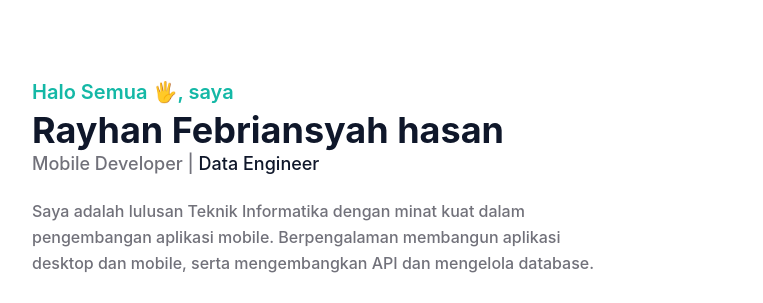
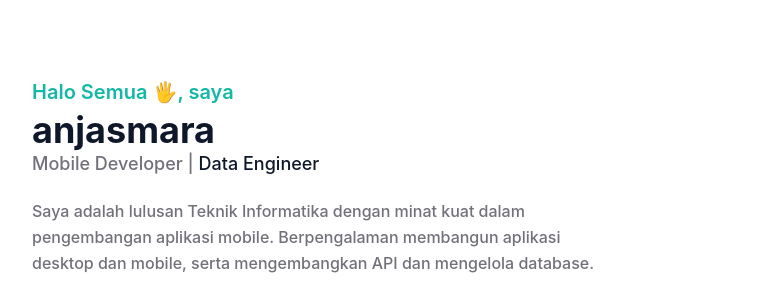
Before and after one commit to cyberDev890/porto, a website: page index.html in a window 1280 px wide. Shown: the part 125-428 px from the top of the page, 0-763 px from the left. Drawn offline with Linux system fonts and the light colour scheme.

Commit message:
Force Vercel redeploy with correct user

```diff
--- a/index.html
+++ b/index.html
@@ -56,7 +56,7 @@
         <div class="flex flex-wrap">
             <div class="self-center w-full px-4 lg:w-1/2">
                 <h1 class="text-base font-semibold text-primary md:text-xl">Halo Semua 🖐️, saya <span class="block mt-1 text-4xl font-bold text-dark lg:5xl ">
-                    Rayhan Febriansyah hasan
+                    anjasmara
                 </span></h1>
                 <h2 class="mb-5 text-lg font-medium text-secondary lg:2xl">Mobile Developer |
                 <span class="text-dark">Data Engineer</span></h2>
```
